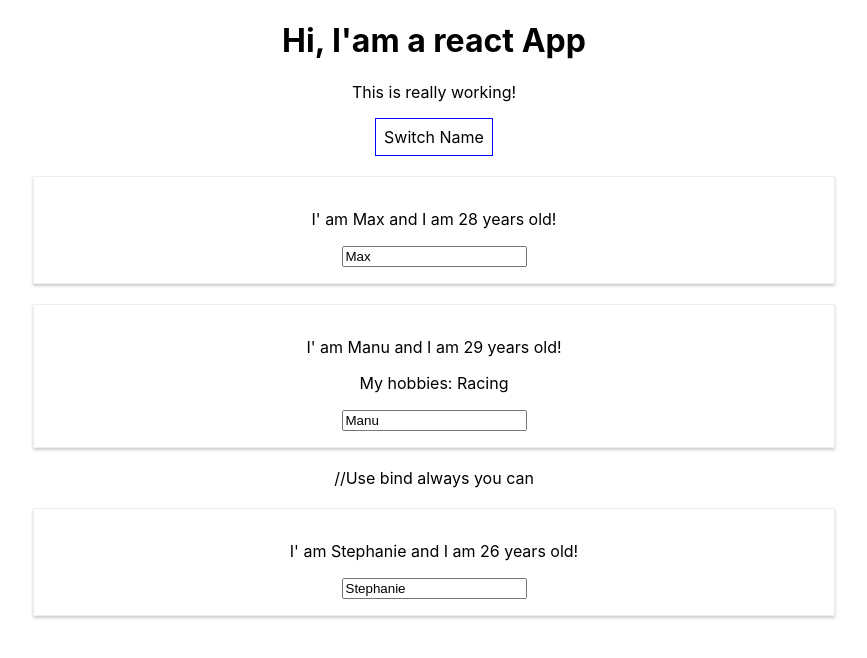
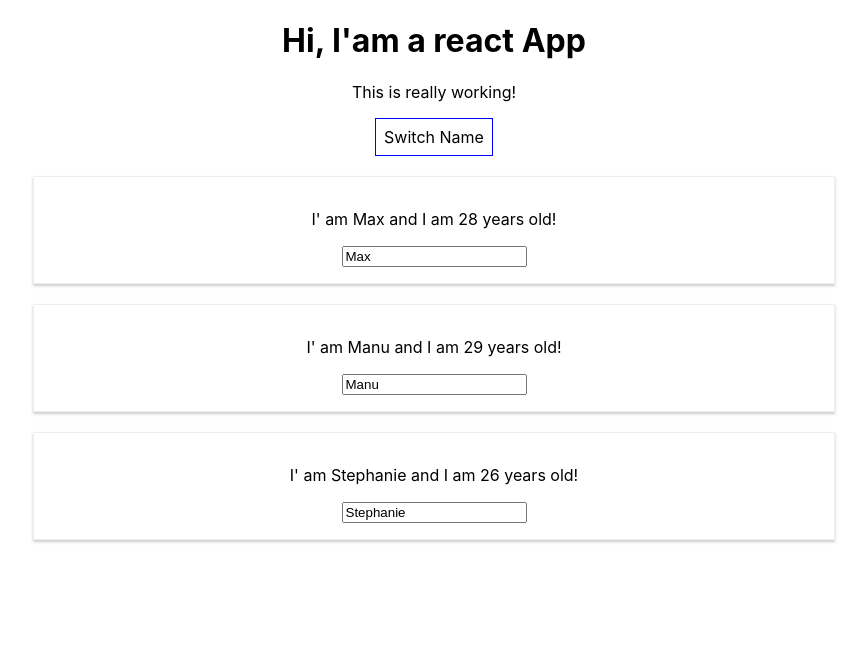
Before and after one commit to walcast/udemy-react, a React (Create React App) app: page / in a window 1280 px wide. Both pictures are taken after a click on the button "Switch Name". Shown: the top 658 px of the page, without its empty margins (206-1073 px from the left). Built offline with nearby package versions, Linux system fonts and the light colour scheme.

Commit message:
Lesson 4 Lecture 59

```diff
--- a/src/App.js
+++ b/src/App.js
@@ -6,32 +6,30 @@ import Person from './Person/Person'
 class App extends Component {
   state = {
     persons:[
-      {name:'Max', age:28},
-      {name:'Manu', age:29},
-      {name:'Stephanie', age:26}
+      {id:'yui', name:'Max', age:28},
+      {id:'dsw', name:'Manu', age:29},
+      {id:'qeg', name:'Stephanie', age:26}
     ],
     otherState:'Some other value',
     showPersons:false
   }
 
-  switchNameHandler = (newName) => {
+  nameChangeHandler = (event) => {
     this.setState({
       persons:[
-        {name:newName, age:28},
-        {name:'Manu', age:29},
-        {name:'Stephanie', age:27}
+        {id:'wer', name:'Max', age:28},
+        {id:'dsd', name:event.target.value, age:29},
+        {id:'fas', name:'Stephanie', age:27}
       ]
     })
   }
 
-  nameChangeHandler = (event) => {
-    this.setState({
-      persons:[
-        {name:'Max', age:28},
-        {name:event.target.value, age:29},
-        {name:'Stephanie', age:27}
-      ]
-    })
+  deletePersonHandler = (personIndex) => {
+    //slice returns a copy instead of a reference
+    //const persons = this.state.persons.slice();
+    const persons = [...this.state.persons];
+    persons.splice(personIndex, 1);
+    this.setState({persons:persons})
   }
 
   togglePersonsHandler = () => {
@@ -52,17 +50,13 @@ class App extends Component {
     if(this.state.showPersons) {
       persons = (
         <div>
-          <Person
-            name={this.state.persons[0].name}
-            age={this.state.persons[0].age}/>
-          <Person
-            name={this.state.persons[1].name}
-            age={this.state.persons[1].age}
-            click={this.switchNameHandler.bind(this,'Max!')}
-            change={this.nameChangeHandler}>My hobbies: Racing</Person>//Use bind always you can
-          <Person
-            name={this.state.persons[2].name}
-            age={this.state.persons[2].age}/>
+          {this.state.persons.map((person, index) => {
+            return <Person
+            click = {() => this.deletePersonHandler(index)}
+            name={person.name}
+            age={person.age}
+            key={person.id}/>
+          })}
         </div>
       )
     }
```
